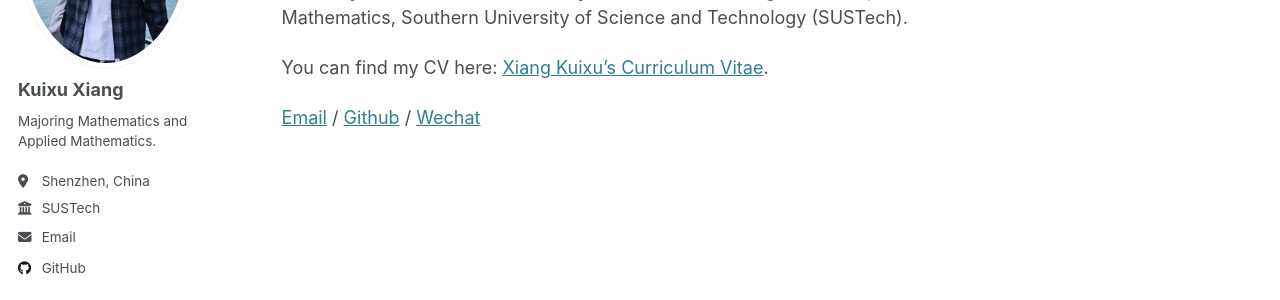
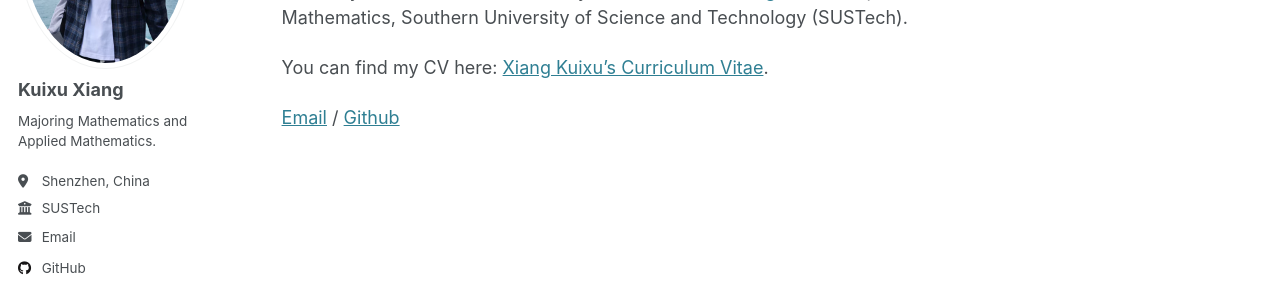
Before and after one commit to QUINCY-XIANG/quincyxiang.github.io, a Jekyll site: the page built from _pages/about.md, in a window 1280 px wide. Shown: the part 276-576 px from the top of the page. Built offline with Jekyll 4.4.1, drawn with Linux system fonts in a browser that asks for light colours.

Commit message:
Update about.md

```diff
--- a/_pages/about.md
+++ b/_pages/about.md
@@ -13,4 +13,4 @@ I am very fortunate to be advised by [Prof. Ferdinand Ihringer](https://math.ihr
 
 You can find my CV here: [Xiang Kuixu's Curriculum Vitae](https://github.com/QUINCY-XIANG/quincyxiang.github.io/blob/master/assets/CV.pdf).
 
-[Email](12310421@mail.susteh.edu.cn) / [Github](https://github.com/QUINCY-XIANG) / [Wechat](../images/wechat.jpg)
+[Email](12310421@mail.susteh.edu.cn) / [Github](https://github.com/QUINCY-XIANG)
```
